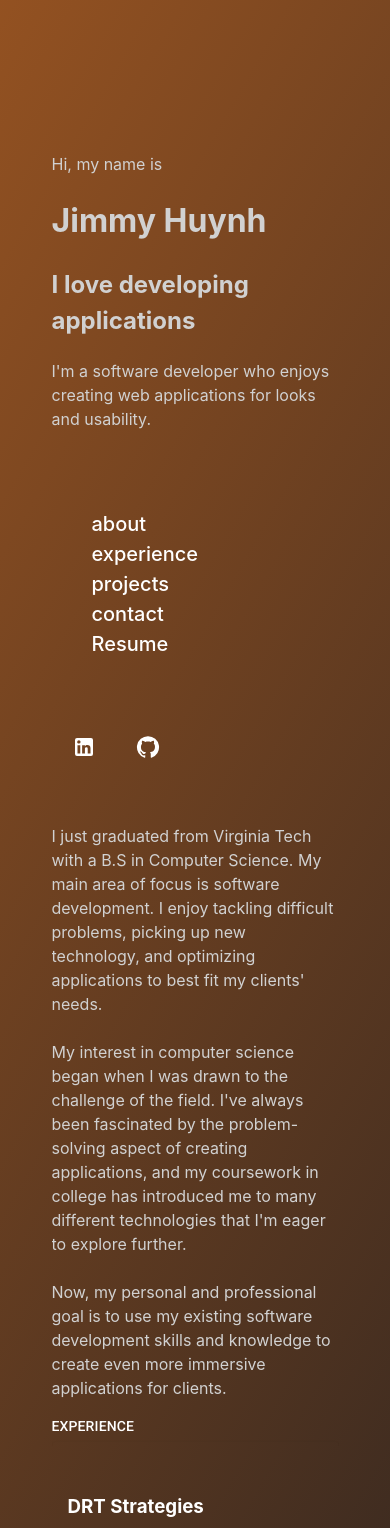
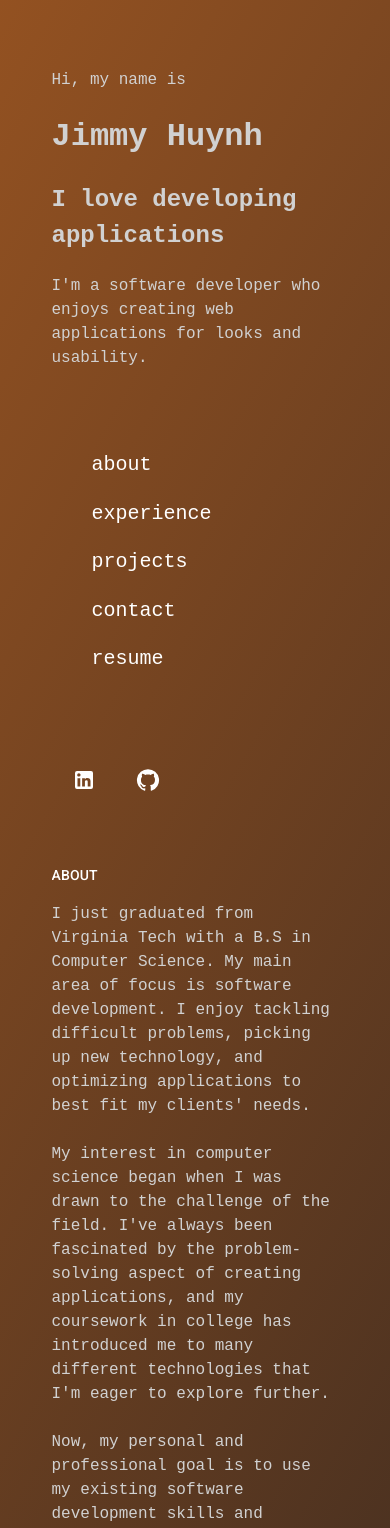
Before and after one commit to huangwai/JimmyHuynhCS, a React (Vite) app in the folder Jimmy Huynh CS/: page / in a window 390 px wide. Shown: the top 1528 px of the page. Built offline with nearby package versions, Linux system fonts and the light colour scheme.

Commit message:
fixed css

```diff
--- a/Jimmy Huynh CS/src/App.css
+++ b/Jimmy Huynh CS/src/App.css
@@ -9,7 +9,7 @@
   background: linear-gradient(120deg, #e87722, #1d1d20, #000000);
   background-size: 180% 180%;
   animation: gradient-animation 9s ease infinite;
-
+  font-family: JetBrain Mono, monospace;
   -webkit-animation: Gradient 9s ease infinite;
   -moz-animation: Gradient 9s ease infinite;
   animation: gradient-animation 9s ease infinite;
@@ -29,7 +29,7 @@
 #wrapper {
   display: flex;
   /* flex-wrap: wrap; */
-  padding: 5vh;
+  padding: 5vw;
   align-items: flex-start;
   justify-content: flex-start;
 }
@@ -42,7 +42,7 @@
   align-items: center;
   top: 0;
 
-  padding-top: 10vh;
+  /* padding-top: -4vh; */
 
   /* order: 1; */
 }
--- a/Jimmy Huynh CS/src/Components/Components.css
+++ b/Jimmy Huynh CS/src/Components/Components.css
@@ -46,7 +46,7 @@
 } */
 
 .contact {
-  padding: auto;
+  /* padding: auto; */
   height: 100vh; /*takes up entire screen height */
 }
 
@@ -59,7 +59,7 @@
 }
 
 .socialmedia {
-  padding-top: 25vh;
+  padding-top: 10vh;
 }
 
 .card {
@@ -68,13 +68,28 @@
 
 .card:hover {
   background-color: rgba(218, 165, 32, 0.1);
+  transition: background-color 0.3s; /* Add a transition effect for the font size */
   border-radius: 2%;
 }
 
 .header2 {
-  padding-top: 10vh;
+  text-align: left;
+  padding-top: 3vh;
   font-size: 20px;
   font-weight: lighter;
+}
+
+.headerList:hover {
+  font-size: 25px;
+  transition: font-size 0.3s; /* Add a transition effect for the font size */
+}
+.headerList {
+  padding-bottom: 2vh;
+  padding-top: 0.2vh;
+}
+
+.hero {
+  /* padding-top: -1vh; */
 }
 
 /* Changes the CSS of components when the width of screen is < 1000px */
@@ -83,15 +98,21 @@
     height: 50vh; /*takes up entire screen height */
     padding-top: 1vh;
   }
+  .footer {
+    text-align: center;
+  }
   .socialmedia {
     padding-top: 1vh;
   }
 
   .contact {
-    height: 50vh; /*takes up entire screen height */
+    height: 100vh; /*takes up entire screen height */
   }
   .header2 {
     padding-top: 5vh;
     padding-bottom: 5vh;
   }
+  .about {
+    padding-top: 3vh;
+  }
 }
--- a/Jimmy Huynh CS/src/Components/Contact.jsx
+++ b/Jimmy Huynh CS/src/Components/Contact.jsx
@@ -40,7 +40,7 @@ export const ContactForm = () => {
       }}
     >
       <StyledContactForm>
-        <h1>Contact Us</h1>
+        <h1>Contact</h1>
         <br></br>
         <form ref={form} onSubmit={sendEmail}>
           <label>Name</label>
@@ -64,7 +64,7 @@ const StyledContactForm = styled.div`
     display: flex;
     align-items: flex-start;
     flex-direction: column;
-    width: 100%;
+    width: auto;
     font-size: 16px;
     color: #fff;
     input {
@@ -75,7 +75,7 @@ const StyledContactForm = styled.div`
       border-radius: 5px;
       border: 1px solid #fff;
       &:focus {
-        border: 2px solid goldenrod;
+        border: 3px solid goldenrod;
       }
     }
     textarea {
@@ -84,7 +84,6 @@ const StyledContactForm = styled.div`
       width: 100%;
       max-height: 100px;
       min-height: 100px;
-      padding: 100px;
       outline: none;
       border-radius: 5px;
       border: 1px solid #fff;
--- a/Jimmy Huynh CS/src/Components/Header.jsx
+++ b/Jimmy Huynh CS/src/Components/Header.jsx
@@ -20,7 +20,7 @@ import Slide from "@mui/material/Slide";
 import "../Components/Components.css";
 
 const drawerWidth = window.innerWidth;
-console.log(`Current screen width: ${drawerWidth}px`);
+// console.log(`Current screen width: ${drawerWidth}px`);
 const navItems = [
   { id: "01", name: "about" },
   { id: "02", name: "experience" },
--- a/Jimmy Huynh CS/src/Components/Header2.jsx
+++ b/Jimmy Huynh CS/src/Components/Header2.jsx
@@ -61,7 +61,11 @@ const Header2 = () => {
       </Box> */}
       <ul>
         {navItems.map((item) => (
-          <li key={item.name} style={{ listStyleType: "none" }}>
+          <li
+            className="headerList"
+            key={item.name}
+            style={{ listStyleType: "none" }}
+          >
             <a
               href={`#${item.name}`}
               className="button"
@@ -74,11 +78,12 @@ const Header2 = () => {
         ))}
         <li
           onClick={handleDownload}
+          className="headerList"
           key="resume"
           style={{ listStyleType: "none" }}
         >
           <a href={"resume"} className="button" style={{ color: "#fff" }}>
-            Resume
+            resume
           </a>
         </li>
       </ul>
--- a/Jimmy Huynh CS/src/Components/Hero.jsx
+++ b/Jimmy Huynh CS/src/Components/Hero.jsx
@@ -2,7 +2,7 @@ import React from "react";
 import "../Components/Components.css";
 const Hero = () => {
   return (
-    <div className="about" id="about">
+    <div className="hero">
       <p>Hi, my name is </p>
       <h1>Jimmy Huynh</h1>
       <h2>I love developing applications</h2>
--- a/Jimmy Huynh CS/src/Components/MiniBio.jsx
+++ b/Jimmy Huynh CS/src/Components/MiniBio.jsx
@@ -1,8 +1,12 @@
 import React from "react";
+import Typography from "@mui/material/Typography";
 
 const MiniBio = () => {
   return (
-    <div className="about">
+    <div className="about" id="about">
+      <Typography sx={{ fontSize: 14 }} color="white" gutterBottom>
+        ABOUT
+      </Typography>
       <p>
         {" "}
         I just graduated from Virginia Tech with a B.S in Computer Science. My
--- a/Jimmy Huynh CS/src/Components/SocialMedia.jsx
+++ b/Jimmy Huynh CS/src/Components/SocialMedia.jsx
@@ -7,11 +7,14 @@ import { Button } from "@mui/material";
 const SocialMedia = () => {
   return (
     <div className="socialmedia">
-      <Button className="socialButtons">
+      <Button
+        href="https://www.linkedin.com/in/jimmyhuynh-cs/"
+        className="socialButtons"
+      >
         {" "}
         <LinkedInIcon style={{ color: "white" }} />
       </Button>
-      <Button className="socialButtons">
+      <Button href="https://github.com/huangwai" className="socialButtons">
         {" "}
         <GitHubIcon style={{ color: "white" }} />
       </Button>
```
